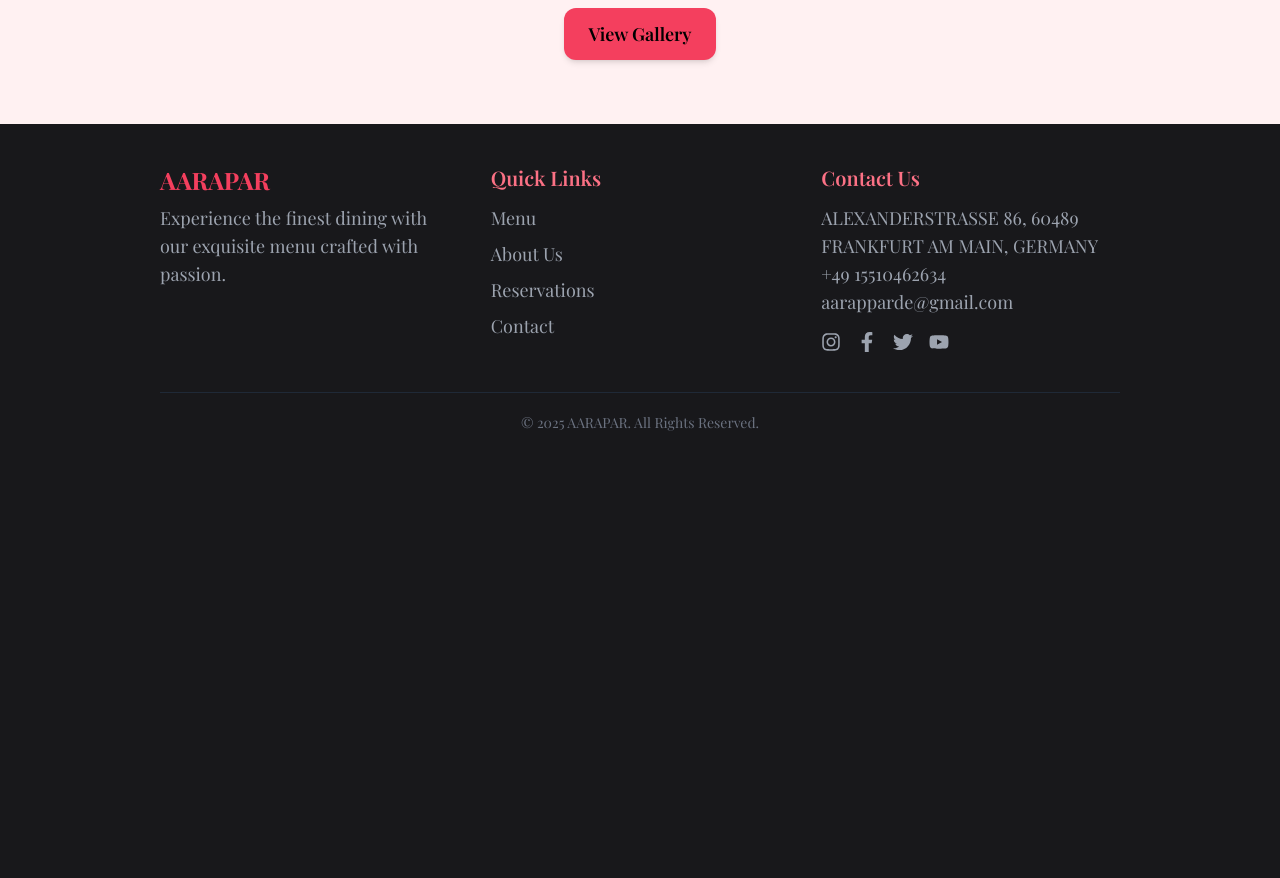
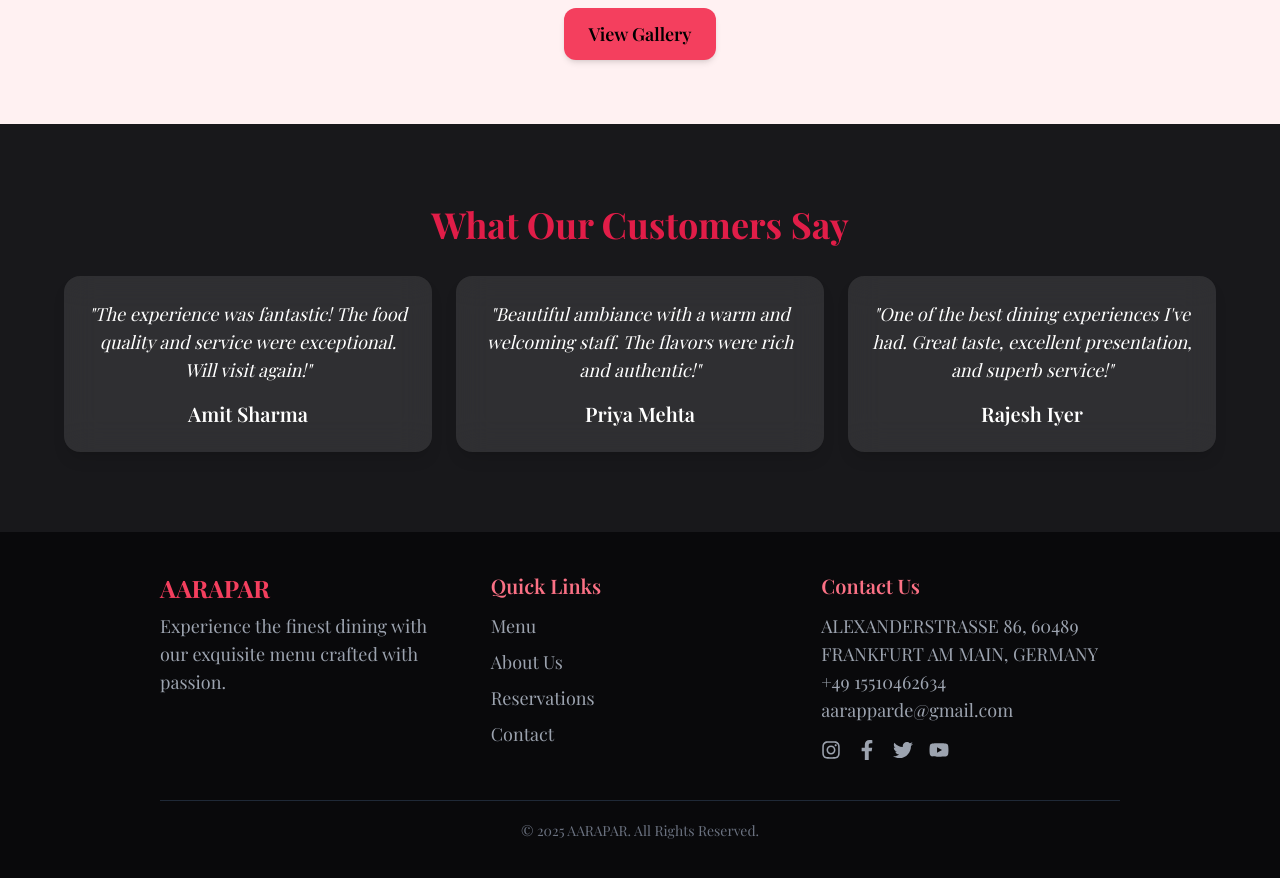
Before and after one commit to Karad-Deepak/aarappar, a Next.js app: page / in a window 1280 px wide. Shown: the part 2500-3378 px from the top of the page. Before the commit the page ends 2973 px from the top, so only its background shows below. Built offline with nearby package versions, Linux system fonts and the light colour scheme.

Commit message:
section feedback

```diff
--- /dev/null
+++ b/app/components/CustomerFeedback.jsx
@@ -0,0 +1,66 @@
+import { motion } from "framer-motion";
+
+const reviews = [
+  {
+    name: "Amit Sharma",
+    review:
+      "The experience was fantastic! The food quality and service were exceptional. Will visit again!",
+  },
+  {
+    name: "Priya Mehta",
+    review:
+      "Beautiful ambiance with a warm and welcoming staff. The flavors were rich and authentic!",
+  },
+  {
+    name: "Rajesh Iyer",
+    review:
+      "One of the best dining experiences I've had. Great taste, excellent presentation, and superb service!",
+  },
+];
+
+export default function CustomerFeedback() {
+  return (
+    <section
+      className="relative  px-4 py-10 lg:py-20 lg:px-6 bg-darkbg
+"
+    >
+      <div className="absolute inset-0  bg-opacity-60"> </div>
+
+      <div className="relative z-10 max-w-6xl mx-auto text-center text-white">
+        <h2 className="text-2xl lg:text-4xl font-bold mb-3 lg:mb-8 text-normalbg">
+          What Our Customers Say
+        </h2>
+
+        {/* Desktop Grid */}
+        <div className="hidden md:grid grid-cols-3 gap-6">
+          {reviews.map((review, index) => (
+            <motion.div
+              key={index}
+              className="bg-white bg-opacity-10 backdrop-blur-lg p-6 rounded-2xl shadow-lg"
+              whileHover={{ scale: 1.05 }}
+            >
+              <p className="text-sm lg:text-lg italic">"{review.review}"</p>
+              <h4 className="font-semibold mt-4 text-xl">{review.name}</h4>
+            </motion.div>
+          ))}
+        </div>
+
+        {/* Mobile Horizontal Scroll */}
+        <div className="md:hidden flex space-x-4 overflow-x-auto snap-x snap-mandatory px-4 py-6">
+          {reviews.map((review, index) => (
+            <motion.div
+              key={index}
+              className="bg-white bg-opacity-10 backdrop-blur-lg p-6 rounded-2xl shadow-lg min-w-[80%] snap-center"
+              whileHover={{ scale: 1.05 }}
+            >
+              <p className="text-sm lg:text-lg italic">"{review.review}"</p>
+              <h4 className="font-semibold mt-4 text-lg lg:text-xl">
+                {review.name}
+              </h4>
+            </motion.div>
+          ))}
+        </div>
+      </div>
+    </section>
+  );
+}
--- a/app/components/Footer.jsx
+++ b/app/components/Footer.jsx
@@ -10,7 +10,7 @@ const Footer = () => {
       initial={{ opacity: 0, y: 50 }}
       animate={{ opacity: 1, y: 0 }}
       transition={{ duration: 0.8 }}
-      className="bg-zinc-900 text-white py-10 px-6 md:px-20 lg:px-40"
+      className="bg-zinc-950 text-white py-10 px-6 md:px-20 lg:px-40"
     >
       <div className="max-w-7xl mx-auto grid grid-cols-1 md:grid-cols-3 gap-6 lg:gap-8">
         {/* Logo and About */}
--- a/app/page.js
+++ b/app/page.js
@@ -9,6 +9,7 @@ import ConnectSection from "./components/ConnectSection";
 import Footer from "./components/Footer";
 
 import CateringSection from "./components/CateringSection";
+import CustomerFeedback from "./components/CustomerFeedback";
 
 function page() {
   return (
@@ -22,6 +23,7 @@ function page() {
         <DeliverySection />
         <CateringSection />
         <ConnectSection />
+        <CustomerFeedback />
       </main>
       <footer>
         <Footer />
```
